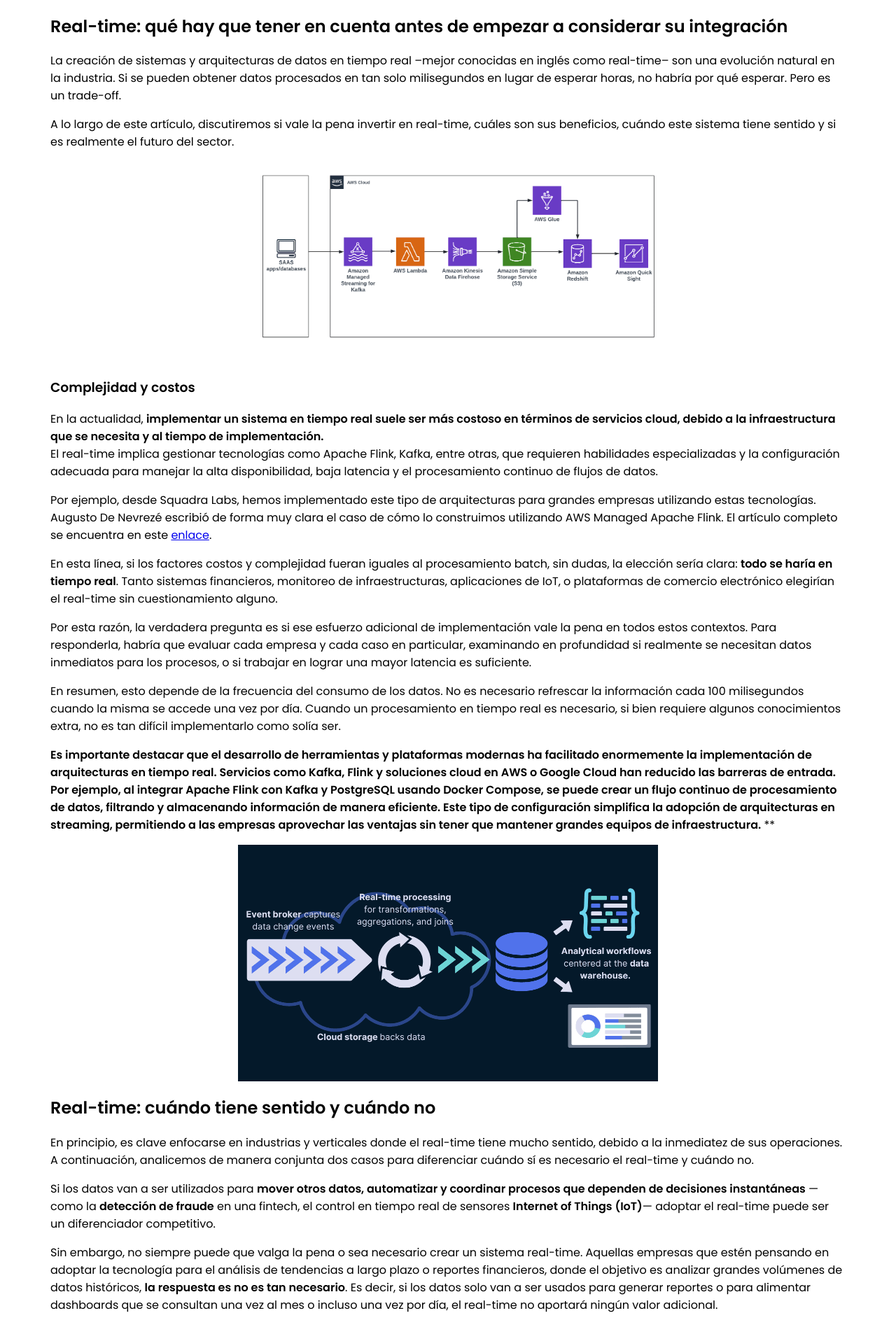
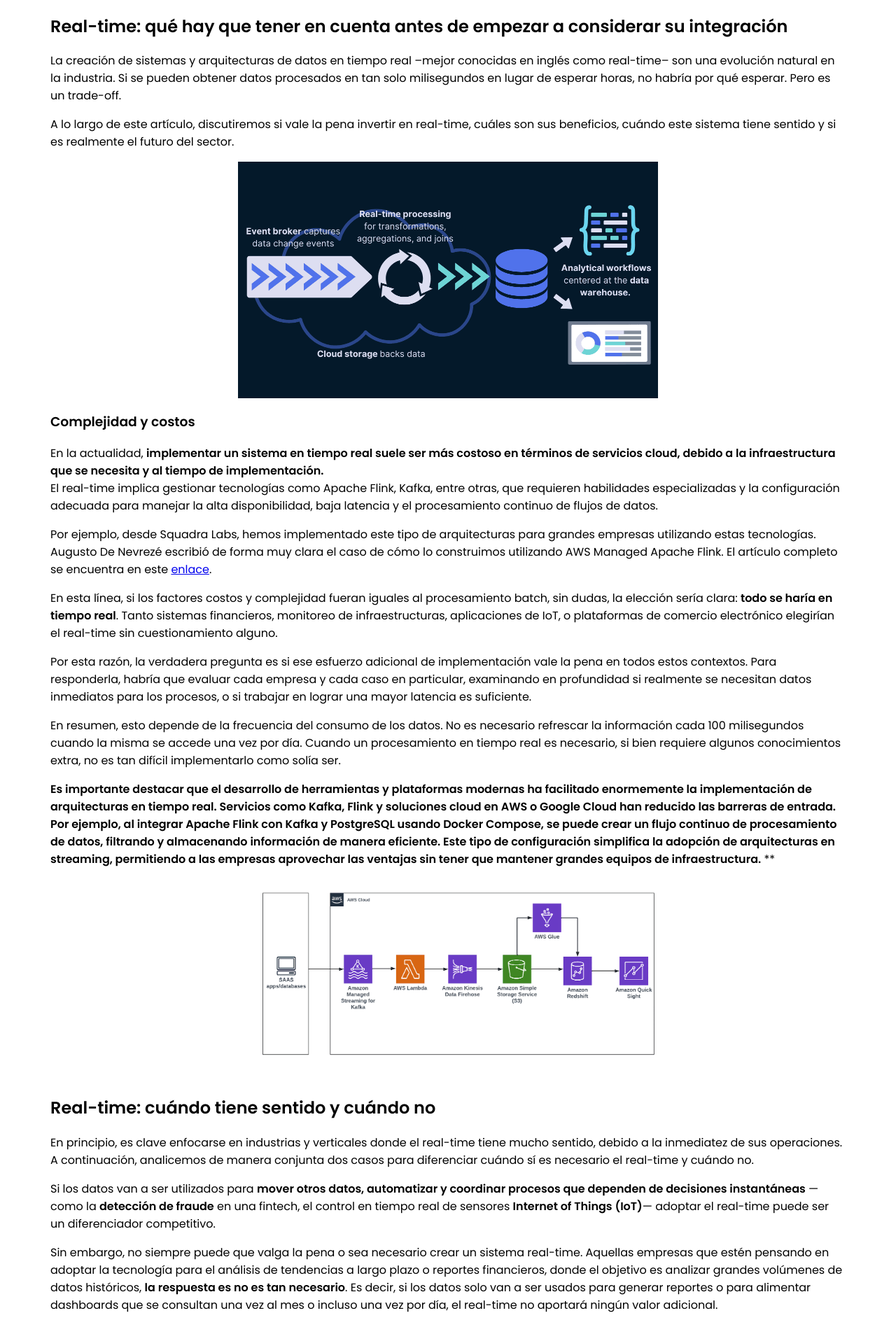
Before and after one commit to squadralabs/squadralabs.github.io, a Jekyll site: the page built from _posts/2024-10-22-real-time-data-streaming.md, in a window 1280 px wide. Shown: the part 1054-2950 px from the top of the page at 70% size. Built offline with Jekyll 4.4.1, drawn with Linux system fonts in a browser that asks for light colours.

Commit message:
Update 2024-10-22-real-time-data-streaming.md

```diff
--- a/_posts/2024-10-22-real-time-data-streaming.md
+++ b/_posts/2024-10-22-real-time-data-streaming.md
@@ -15,7 +15,7 @@ La creación de sistemas y arquitecturas de datos en tiempo real –mejor conoci
 
 A lo largo de este artículo, discutiremos si vale la pena invertir en real-time, cuáles son sus beneficios, cuándo este sistema tiene sentido y si es realmente el futuro del sector.
 
-<img src="{{ '/assets/img/blog/real_time_diagram.png' | absolute_url }}" alt="Real Time Arquitecture Diagram" style="display: block; margin: 0 auto; max-width: 600px; width: 100%; height: auto;">
+<img src="{{ '/assets/img/blog/real_time_data_streaming_architecture_example.png' | absolute_url }}" alt="Real Time Arquitecture Example" style="display: block; margin: 0 auto; max-width: 600px; width: 100%; height: auto;">
 
 ### Complejidad y costos
 
@@ -33,7 +33,7 @@ En resumen, esto depende de la frecuencia del consumo de los datos. No es necesa
 **Es importante destacar que el desarrollo de herramientas y plataformas modernas ha facilitado enormemente la implementación de arquitecturas en tiempo real. Servicios como Kafka, Flink y soluciones cloud en AWS o Google Cloud han reducido las barreras de entrada. Por ejemplo, al integrar Apache Flink con Kafka y PostgreSQL usando Docker Compose, se puede crear un flujo continuo de procesamiento de datos, filtrando y almacenando información de manera eficiente. Este tipo de configuración simplifica la adopción de arquitecturas en streaming, permitiendo a las empresas aprovechar las ventajas sin tener que mantener grandes equipos de infraestructura.**
 **
 
-<img src="{{ '/assets/img/blog/real_time_data_streaming_architecture_example.png' | absolute_url }}" alt="Real Time Arquitecture Example" style="display: block; margin: 0 auto; max-width: 600px; width: 100%; height: auto;">
+<img src="{{ '/assets/img/blog/real_time_diagram.png' | absolute_url }}" alt="Real Time Arquitecture Diagram" style="display: block; margin: 0 auto; max-width: 600px; width: 100%; height: auto;">
 
 ## Real-time: cuándo tiene sentido y cuándo no
 
@@ -69,8 +69,7 @@ En los casos anteriormente mencionados un sistema de batch no sería suficiente
 
 **Otros ejemplos son las empresas de telecomunicaciones o de manufactura, que utilizan datos que salen de dispositivos IoT. Estas compañías necesitan datos inmediatos sobre su rendimiento e identificar problemas rápidamente con el objetivo de minimizar los tiempos de inactividad y optimizar la producción.**
 
+<img src="{{ '/assets/img/blog/event_driven_image.jpg' | absolute_url }}" alt="Event Driven Data Processing" style="display: block; margin: 0 auto; max-width: 600px; width: 100%; height: auto;">
+
 ## Conclusión ¿El Futuro es Real-Time?
 El avance de las herramientas y plataformas está reduciendo el umbral de entrada, lo que hace que el procesamiento en tiempo real sea una opción cada vez más accesible para muchas empresas. Lógicamente, es necesario evaluar cada caso en función de la necesidad y el valor que aportaría contar con los datos de manera inmediata. Sin embargo, si la tendencia continúa y existe la posibilidad de acceder a datos en tiempo real con un costo y complejidad comparables al procesamiento batch, la pregunta es: ¿por qué no hacerlo?
-
-
-<img src="{{ '/assets/img/blog/event_driven_image.jpg' | absolute_url }}" alt="Event Driven Data Processing" style="display: block; margin: 0 auto; max-width: 600px; width: 100%; height: auto;">
```
